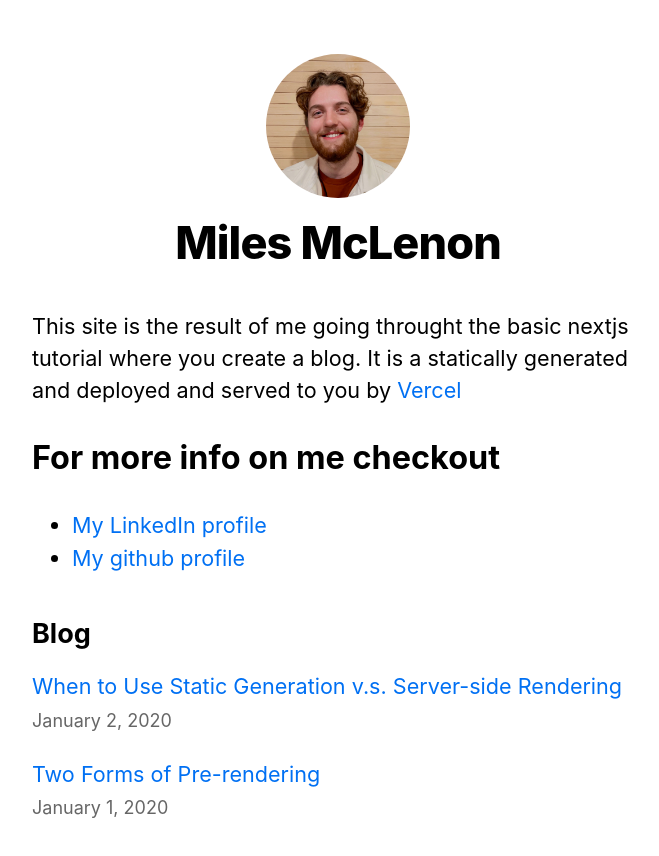
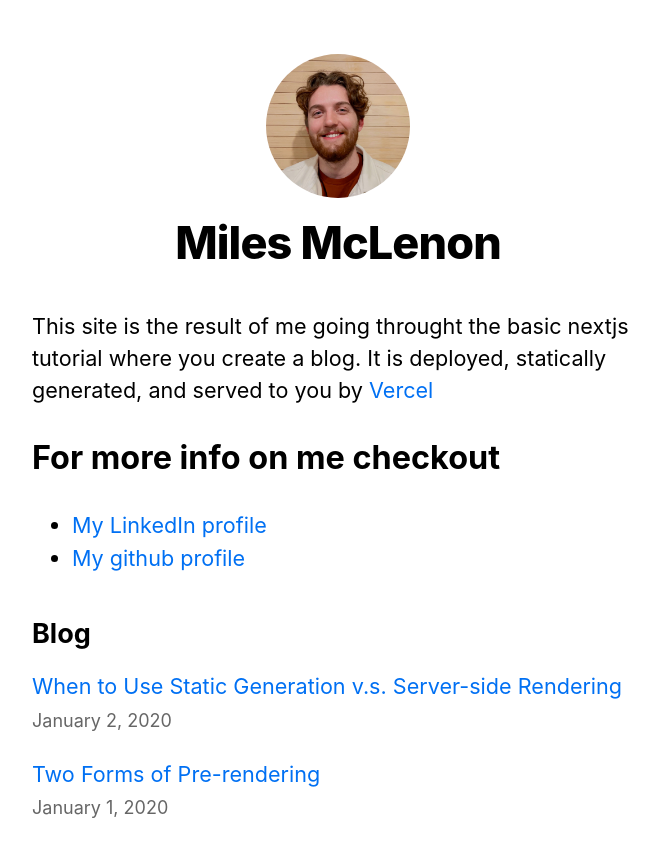
Before and after one commit to milesz8/nextjs-blog, a Next.js app: page / in a window 1280 px wide. Shown: the top 856 px of the page, without its empty margins (302-961 px from the left). Built offline with nearby package versions, Linux system fonts and the light colour scheme.

Commit message:
More changes

```diff
--- a/pages/index.js
+++ b/pages/index.js
@@ -23,7 +23,7 @@ export default function Home({ allPostsData }) {
       <section className={utilStyles.headingMd}>
         <p>
           This site is the result of me going throught the basic nextjs tutorial
-          where you create a blog. It is a statically generated and deployed and
+          where you create a blog. It is deployed, statically generated, and
           served to you by <a href="https://vercel.com/">Vercel</a>
         </p>
         <h1>For more info on me checkout</h1>
```
